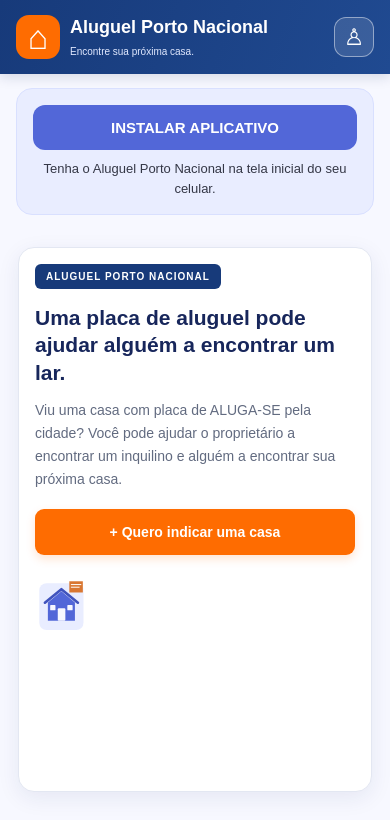
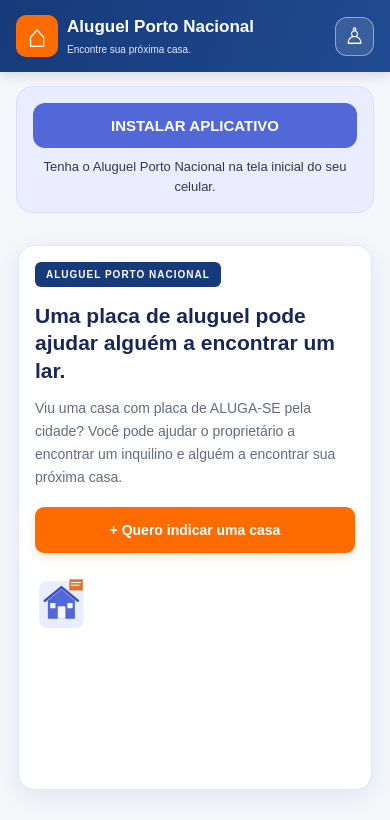
Before and after one commit to BiancaMartins032/aluguel-porto-nacional, a plain HTML site: page index.html in a window 390 px wide. Shown: the top 820 px of the page. Drawn offline with nearby package versions, Linux system fonts and the light colour scheme; no server answers.

Commit message:
Update index.html

```diff
--- a/index.html
+++ b/index.html
@@ -28,12 +28,13 @@
     padding: 0;
   }
 
-  body {
-    font-family: Arial, sans-serif;
-    background: #F7F8FF;
-    color: #343746;
-  }
-
+
+body {
+  font-family: Arial, sans-serif;
+  background: #F4F6FA;
+  color: #343746;
+  margin: 0;
+}
 
 header {
   background: linear-gradient(110deg, #173A7A, #204A91);
@@ -116,7 +117,8 @@ header {
 main {
   max-width: 1100px;
   margin: auto;
-  padding: 24px;
+  padding: 28px 24px;
+  box-sizing: border-box;
 }
 
 @media (max-width: 600px) {
@@ -125,22 +127,23 @@ main {
   }
 
   .topo {
-    gap: 10px;
+    gap: 9px;
   }
 
   .marca {
-    grid-template-columns: 44px 1fr;
-    column-gap: 10px;
+    grid-template-columns: 42px 1fr;
+    column-gap: 9px;
   }
 
   .marca::before {
-    width: 44px;
-    height: 44px;
-    font-size: 34px;
+    width: 42px;
+    height: 42px;
+    font-size: 32px;
+    border-radius: 10px;
   }
 
   .marca h1 {
-    font-size: 18px;
+    font-size: 17px;
   }
 
   .marca p {
@@ -148,14 +151,30 @@ main {
   }
 
   .perfil {
-    width: 40px;
-    height: 40px;
+    width: 39px;
+    height: 39px;
   }
 
   main {
-    padding: 16px;
-  }
-}
+    padding: 16px 13px;
+  }
+}
+
+@media (max-width: 360px) {
+  .marca h1 {
+    font-size: 15px;
+  }
+
+  .marca p {
+    font-size: 9px;
+  }
+
+  .admin-acesso {
+    padding: 9px;
+    font-size: 11px;
+  }
+}
+
 
 
   /* APRESENTAÇÃO INICIAL */
```
